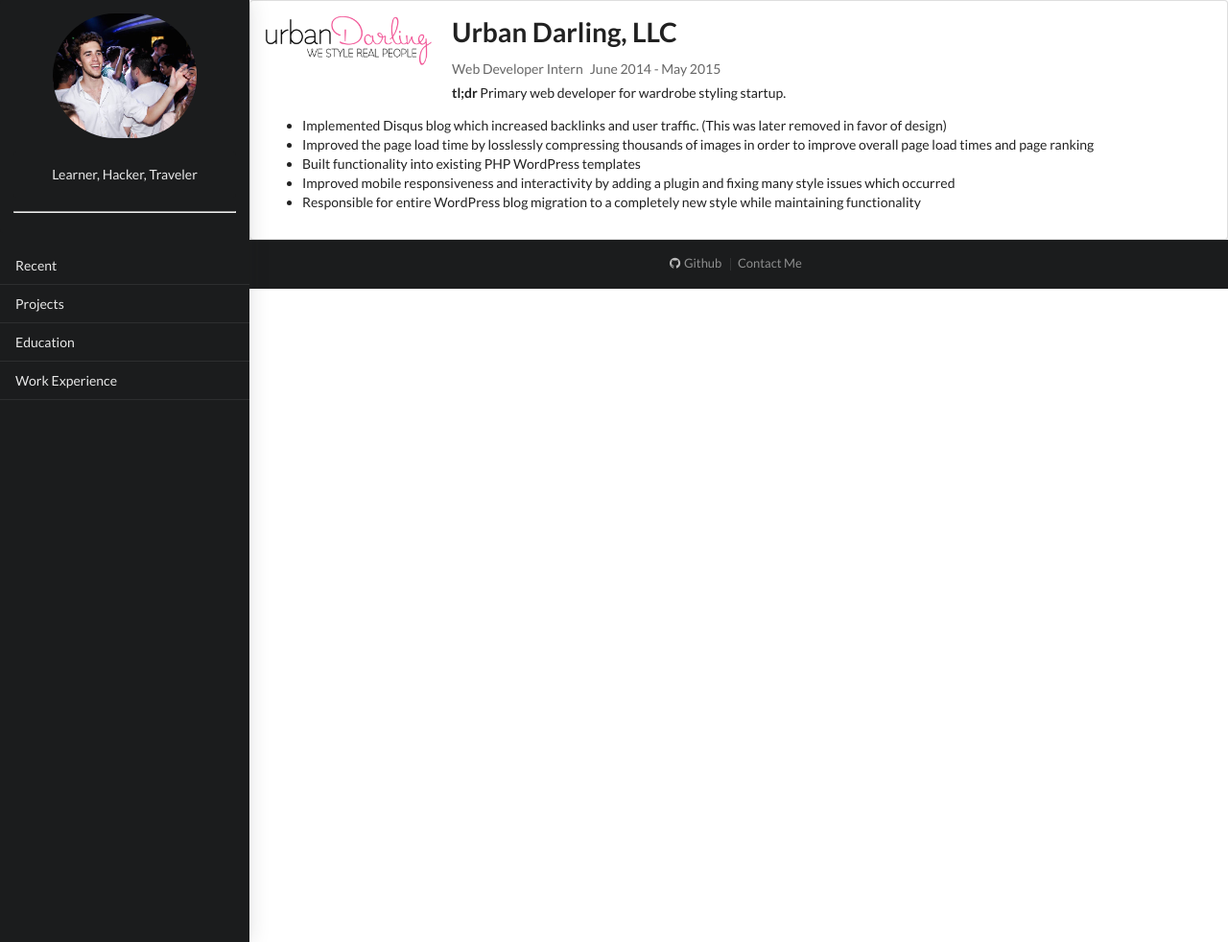
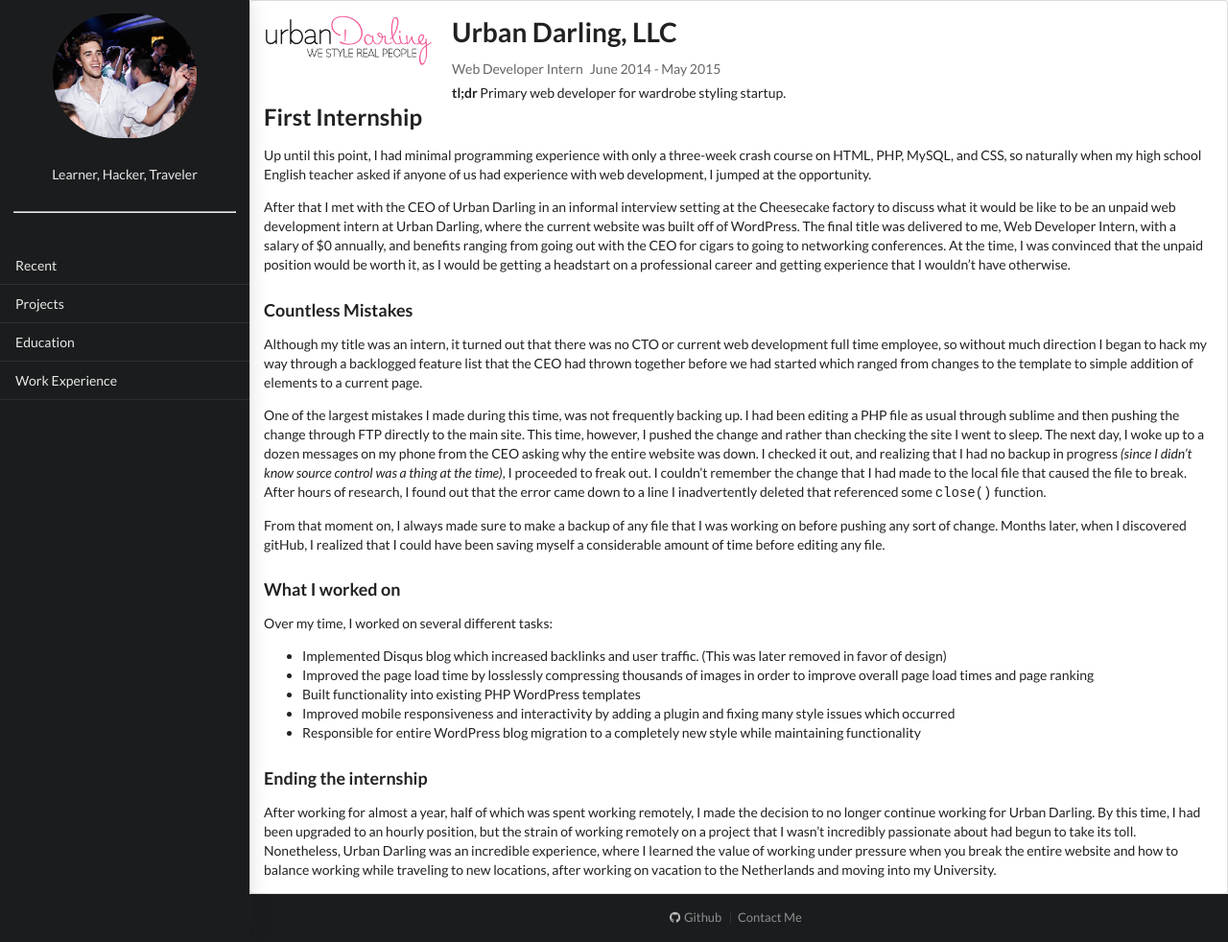
Before and after one commit to Rolstenhouse/personal_site, a Jekyll site: the page built from _work/urbanDarling.md, in a window 1280 px wide and 982 px high. Shown: the whole window at 96% size. Built offline with Jekyll 4.4.1, drawn with Linux system fonts in a browser that asks for light colours; nearby versions of some CDN libraries.

Commit message:
Urban darling post

```diff
--- a/_work/urbanDarling.md
+++ b/_work/urbanDarling.md
@@ -10,8 +10,29 @@
 brief: Primary web developer for wardrobe styling startup.
 date: 2015-05-15 00:00:00
 ---
-* Implemented Disqus blog which increased backlinks and user traffic. (This was later removed in favor of design)
-* Improved the page load time by losslessly compressing thousands of images in order to improve overall page load times and page ranking
-* Built functionality into existing PHP WordPress templates
-* Improved mobile responsiveness and interactivity by adding a plugin and fixing many style issues which occurred
-* Responsible for entire WordPress blog migration to a completely new style while maintaining functionality
+
+## First Internship
+
+Up until this point, I had minimal programming experience with only a three-week crash course on HTML, PHP, MySQL, and CSS, so naturally when my high school English teacher asked if anyone of us had experience with web development, I jumped at the opportunity.
+
+After that I met with the CEO of Urban Darling in an informal interview setting at the Cheesecake factory to discuss what it would be like to be an unpaid web development intern at Urban Darling, where the current website was built off of WordPress. The final title was delivered to me, Web Developer Intern, with a salary of $0 annually, and benefits ranging from going out with the CEO for cigars to going to networking conferences. At the time, I was convinced that the unpaid position would be worth it, as I would be getting a headstart on a professional career and getting experience that I wouldn't have otherwise.
+
+### Countless Mistakes
+
+Although my title was an intern, it turned out that there was no CTO or current web development full time employee, so without much direction I began to hack my way through a backlogged feature list that the CEO had thrown together before we had started which ranged from changes to the template to simple addition of elements to a current page.
+
+One of the largest mistakes I made during this time, was not frequently backing up. I had been editing a PHP file as usual through sublime and then pushing the change through FTP directly to the main site. This time, however, I pushed the change and rather than checking the site I went to sleep. The next day, I woke up to a dozen messages on my phone from the CEO asking why the entire website was down. I checked it out, and realizing that I had no backup in progress *(since I didn't know source control was a thing at the time)*, I proceeded to freak out. I couldn't remember the change that I had made to the local file that caused the file to break. After hours of research, I found out that the error came down to a line I inadvertently deleted that referenced some `close()` function.
+
+From that moment on, I always made sure to make a backup of any file that I was working on before pushing any sort of change. Months later, when I discovered gitHub, I realized that I could have been saving myself a considerable amount of time before editing any file.
+
+### What I worked on
+Over my time, I worked on several different tasks:
+- Implemented Disqus blog which increased backlinks and user traffic. (This was later removed in favor of design)
+- Improved the page load time by losslessly compressing thousands of images in order to improve overall page load times and page ranking
+- Built functionality into existing PHP WordPress templates
+- Improved mobile responsiveness and interactivity by adding a plugin and fixing many style issues which occurred
+- Responsible for entire WordPress blog migration to a completely new style while maintaining functionality
+
+### Ending the internship
+
+After working for almost a year, half of which was spent working remotely, I made the decision to no longer continue working for Urban Darling. By this time, I had been upgraded to an hourly position, but the strain of working remotely on a project that I wasn't incredibly passionate about had begun to take its toll. Nonetheless, Urban Darling was an incredible experience, where I learned the value of working under pressure when you break the entire website and how to balance working while traveling to new locations, after working on vacation to the Netherlands and moving into my University.
```
Also changed, not shown: 2 other files.
